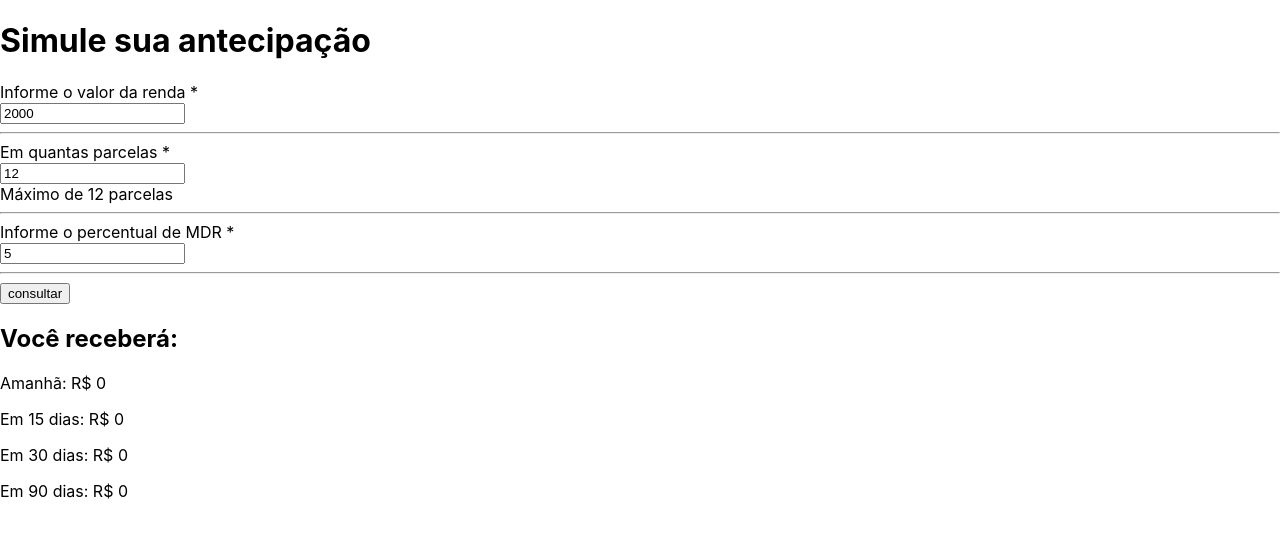
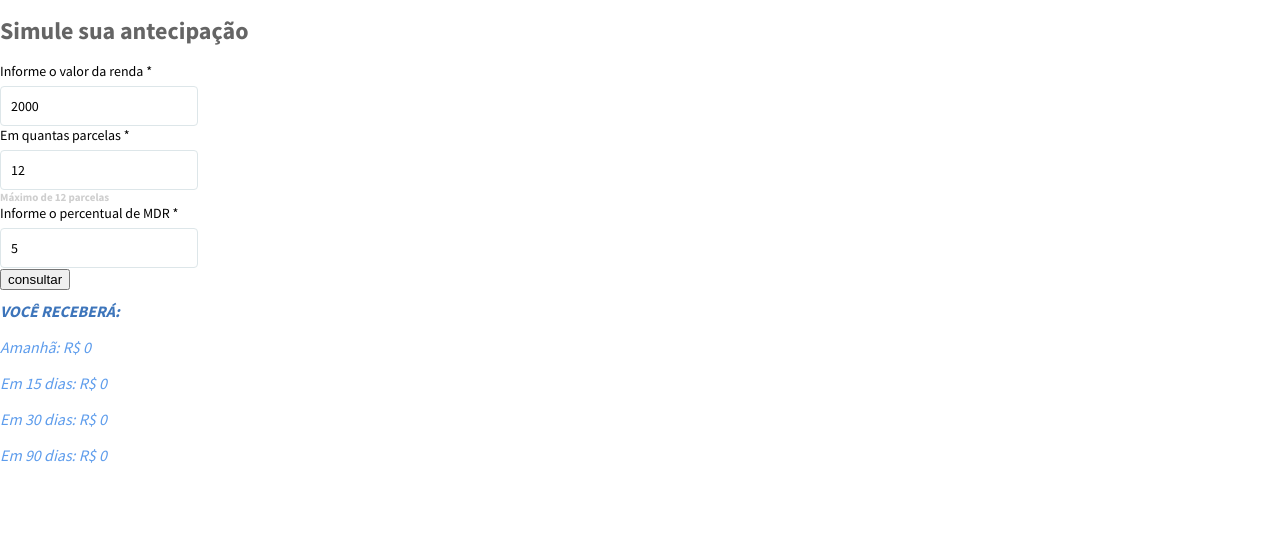
Before and after one commit to and-lz/hash-app, a React (Create React App) app: page / in a window 1280 px wide. Shown: the top 538 px of the page. Built offline with nearby package versions, Linux system fonts and the light colour scheme.

Commit message:
Creates some text styles

```diff
--- a/public/index.html
+++ b/public/index.html
@@ -4,6 +4,8 @@
     <meta charset="utf-8" />
     <meta name="viewport" content="width=device-width, initial-scale=1" />
     <title>Antecipação de recebíveis</title>
+    <link rel="preconnect" href="https://fonts.gstatic.com">
+    <link href="https://fonts.googleapis.com/css2?family=Source+Sans+Pro:wght@200;400;700&display=swap" rel="stylesheet">
   </head>
   <body>
     <noscript>You need to enable JavaScript to run this app.</noscript>
--- a/src/App.tsx
+++ b/src/App.tsx
@@ -1,4 +1,6 @@
 import React, { useState } from 'react'
+import { Heading1, Heading2 } from './components/ds/Typography/Headings'
+import { HighlightText } from './components/ds/Typography/Paragraph'
 import Input from './components/Input/Input'
 import APIAntecipation from './infrastructure/api/API/APIAntecipation/APIAntecipation'
 
@@ -27,7 +29,7 @@ function App() {
   return (
     <div className="App">
       <div>
-        <h1>Simule sua antecipação</h1>
+        <Heading1>Simule sua antecipação</Heading1>
         <Input
           onChange={(value: string) => setAmount(value)}
           required
@@ -50,11 +52,11 @@ function App() {
         <button onClick={callAPI}>consultar</button>
       </div>
       <div>
-        <h2>Você receberá:</h2>
-        <p>Amanhã: R$ 0</p>
-        <p>Em 15 dias: R$ {data['30']}</p>
-        <p>Em 30 dias: R$ {data['60']}</p>
-        <p>Em 90 dias: R$ {data['90']}</p>
+        <Heading2>Você receberá:</Heading2>
+        <HighlightText>Amanhã: R$ 0</HighlightText>
+        <HighlightText>Em 15 dias: R$ {data['30']}</HighlightText>
+        <HighlightText>Em 30 dias: R$ {data['60']}</HighlightText>
+        <HighlightText>Em 90 dias: R$ {data['90']}</HighlightText>
       </div>
     </div>
   )
--- a/src/components/Input/Input.styles.ts
+++ b/src/components/Input/Input.styles.ts
@@ -1,3 +1,32 @@
-import styled from "styled-components";
+import styled from 'styled-components'
 
-export const InputField = styled.input``
+export const Label = styled.label`
+  display: block;
+  font-family: Source Sans Pro;
+  font-style: normal;
+  font-weight: normal;
+  font-size: 14px;
+  line-height: 18px;
+  margin-bottom: 6px;
+`
+
+export const InputField = styled.input`
+  padding: 10px;
+  font-size: 14px;
+  border: 1px solid #dde6e9;
+  border-radius: 4px;
+  font-family: Source Sans Pro;
+  font-style: normal;
+  font-weight: normal;
+  font-size: 14px;
+  line-height: 18px;
+`
+
+export const Addon = styled.div`
+  font-family: Source Sans Pro;
+  font-style: normal;
+  font-weight: bold;
+  font-size: 11px;
+  line-height: 14px;
+  color: #CECECE;
+`
--- a/src/components/Input/Input.tsx
+++ b/src/components/Input/Input.tsx
@@ -1,4 +1,5 @@
-import React, { useState } from 'react';
+import React from 'react';
+import { Addon, InputField, Label } from './Input.styles';
 
 interface InputProps {
   type?: "text" | "number"
@@ -11,10 +12,9 @@ interface InputProps {
 
 function Input({ type = 'text', label, required, addon, value, onChange }: InputProps) {
   return <>
-    <label>{label} {required && "*"}</label> <br />
-    <input required={required} value={value} onChange={e => onChange(e.currentTarget.value)} type={type} /> <br />
-    {addon && <div>{addon}</div>}
-    <hr />
+    <Label>{label} {required && "*"}</Label>
+    <InputField required={required} value={value} onChange={e => onChange(e.currentTarget.value)} type={type} /> <br />
+    {addon && <Addon>{addon}</Addon>}
   </>
 }
 
--- /dev/null
+++ b/src/components/ds/Typography/Headings.ts
@@ -0,0 +1,20 @@
+import styled from 'styled-components'
+
+export const Heading1 = styled.h1`
+  font-family: Source Sans Pro;
+  font-style: normal;
+  font-weight: bold;
+  font-size: 24px;
+  line-height: 30px;
+  color: #656565;
+`
+
+export const Heading2 = styled.h1`
+  font-family: Source Sans Pro;
+  font-style: italic;
+  font-weight: bold;
+  font-size: 16px;
+  line-height: 20px;
+  text-transform: uppercase;
+  color: #3d75bb;
+`
--- /dev/null
+++ b/src/components/ds/Typography/Paragraph.ts
@@ -0,0 +1,9 @@
+import styled from 'styled-components'
+
+export const HighlightText = styled.p`
+  font-family: Source Sans Pro;
+  font-style: italic;
+  font-weight: normal;
+  font-size: 16px;
+  color: #5d9cec;
+`
```
